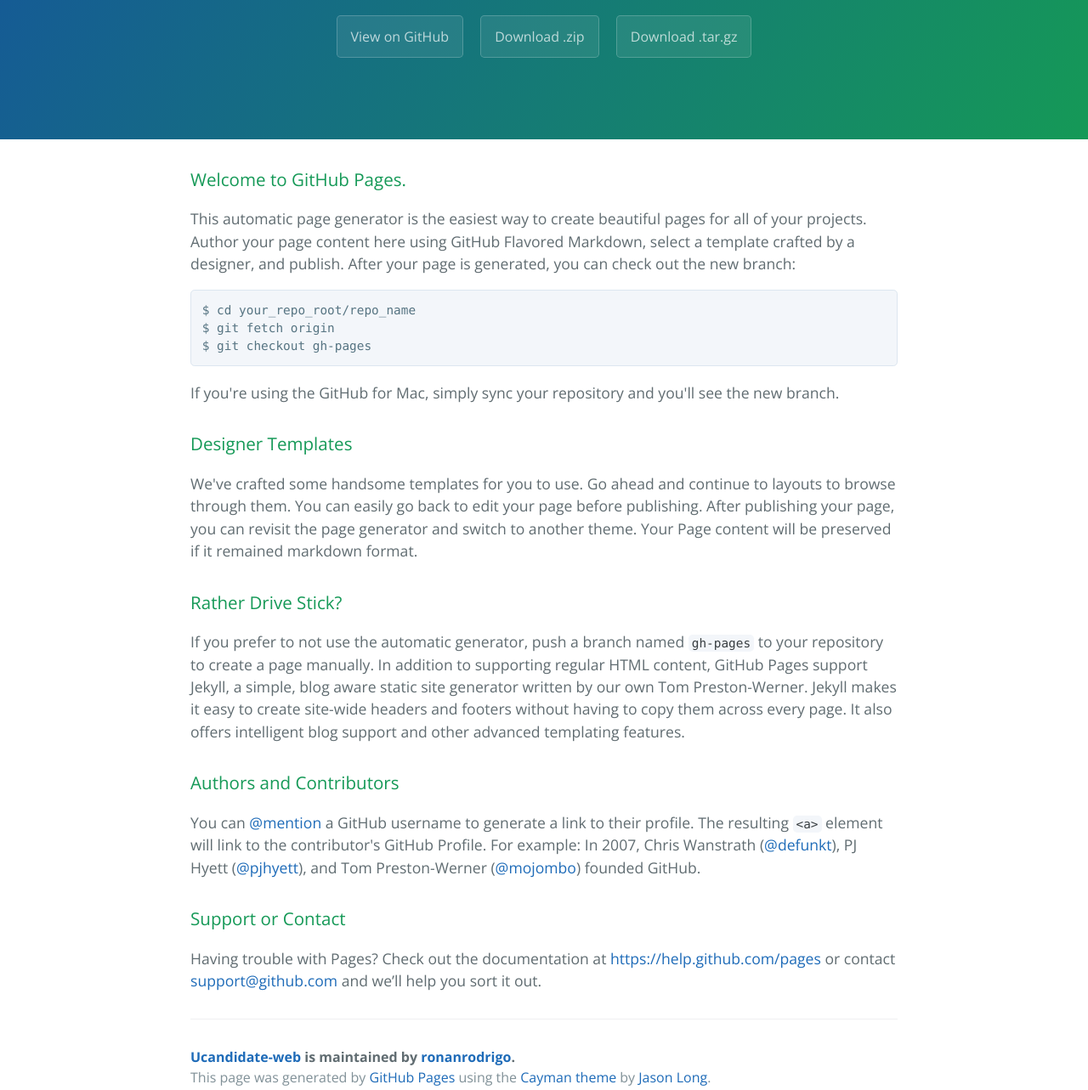
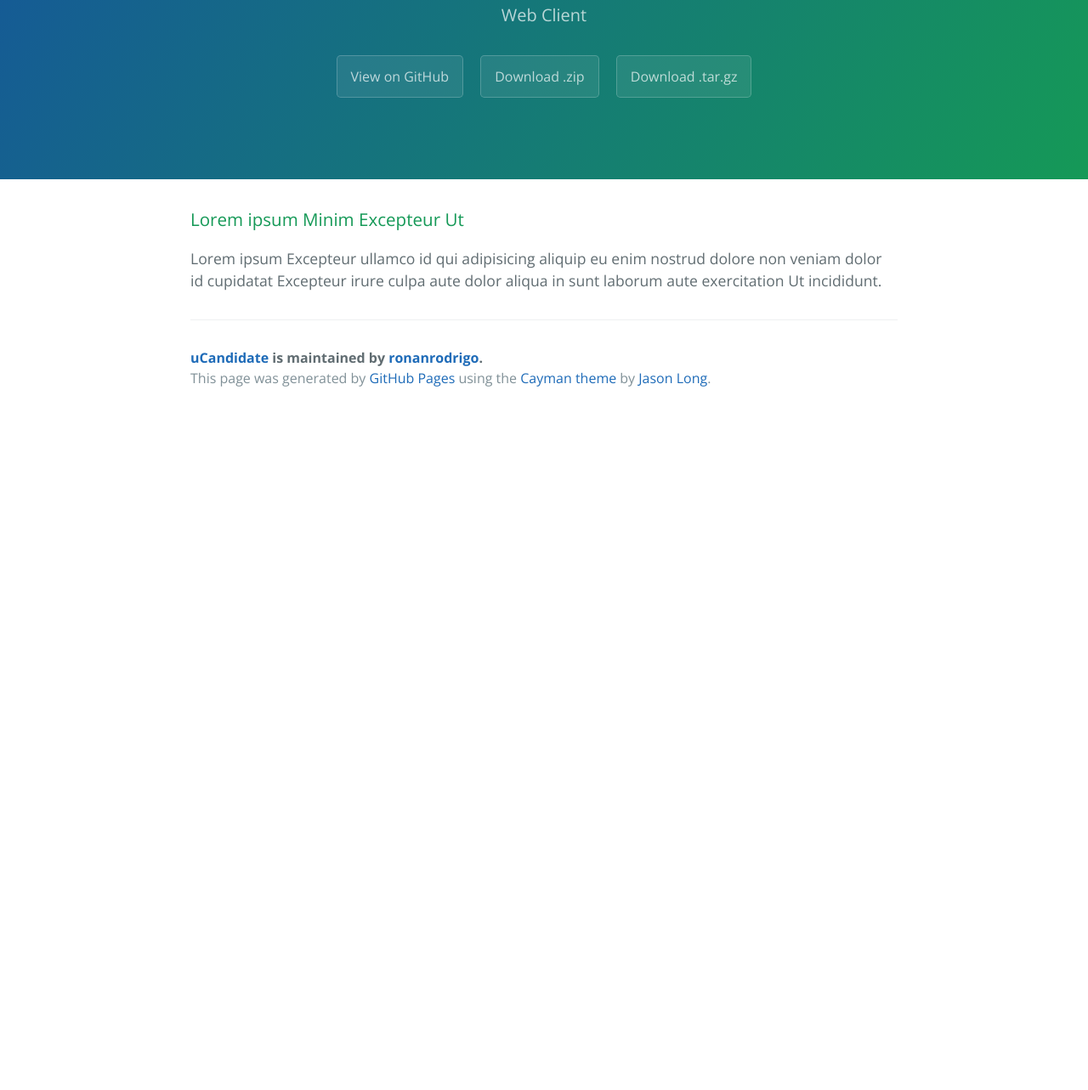
Before and after one commit to ronanrodrigo/ucandidate-web, a plain HTML site: page index.html in a window 1280 px wide. Shown: the part 172-1455 px from the top of the page at 85% size. After the commit the page ends 800 px from the top, so only its background shows below. Drawn offline with nearby package versions, Linux system fonts and the light colour scheme.

```diff
--- a/index.html
+++ b/index.html
@@ -2,7 +2,7 @@
 <html lang="en-us">
   <head>
     <meta charset="UTF-8">
-    <title>Ucandidate-web by ronanrodrigo</title>
+    <title>uCandidate by ronanrodrigo</title>
     <meta name="viewport" content="width=device-width, initial-scale=1">
     <link rel="stylesheet" type="text/css" href="stylesheets/normalize.css" media="screen">
     <link href='http://fonts.googleapis.com/css?family=Open+Sans:400,700' rel='stylesheet' type='text/css'>
@@ -11,8 +11,8 @@
   </head>
   <body>
     <section class="page-header">
-      <h1 class="project-name">Ucandidate-web</h1>
-      <h2 class="project-tagline"></h2>
+      <h1 class="project-name">uCandidate</h1>
+      <h2 class="project-tagline">Web Client</h2>
       <a href="https://github.com/ronanrodrigo/ucandidate-web" class="btn">View on GitHub</a>
       <a href="https://github.com/ronanrodrigo/ucandidate-web/zipball/master" class="btn">Download .zip</a>
       <a href="https://github.com/ronanrodrigo/ucandidate-web/tarball/master" class="btn">Download .tar.gz</a>
@@ -20,45 +20,28 @@
 
     <section class="main-content">
       <h3>
-<a id="welcome-to-github-pages" class="anchor" href="#welcome-to-github-pages" aria-hidden="true"><span class="octicon octicon-link"></span></a>Welcome to GitHub Pages.</h3>
+<a id="lorem-ipsum-minim-excepteur-ut" class="anchor" href="#lorem-ipsum-minim-excepteur-ut" aria-hidden="true"><span class="octicon octicon-link"></span></a>Lorem ipsum Minim Excepteur Ut</h3>
 
-<p>This automatic page generator is the easiest way to create beautiful pages for all of your projects. Author your page content here using GitHub Flavored Markdown, select a template crafted by a designer, and publish. After your page is generated, you can check out the new branch:</p>
-
-<pre><code>$ cd your_repo_root/repo_name
-$ git fetch origin
-$ git checkout gh-pages
-</code></pre>
-
-<p>If you're using the GitHub for Mac, simply sync your repository and you'll see the new branch.</p>
-
-<h3>
-<a id="designer-templates" class="anchor" href="#designer-templates" aria-hidden="true"><span class="octicon octicon-link"></span></a>Designer Templates</h3>
-
-<p>We've crafted some handsome templates for you to use. Go ahead and continue to layouts to browse through them. You can easily go back to edit your page before publishing. After publishing your page, you can revisit the page generator and switch to another theme. Your Page content will be preserved if it remained markdown format.</p>
-
-<h3>
-<a id="rather-drive-stick" class="anchor" href="#rather-drive-stick" aria-hidden="true"><span class="octicon octicon-link"></span></a>Rather Drive Stick?</h3>
-
-<p>If you prefer to not use the automatic generator, push a branch named <code>gh-pages</code> to your repository to create a page manually. In addition to supporting regular HTML content, GitHub Pages support Jekyll, a simple, blog aware static site generator written by our own Tom Preston-Werner. Jekyll makes it easy to create site-wide headers and footers without having to copy them across every page. It also offers intelligent blog support and other advanced templating features.</p>
-
-<h3>
-<a id="authors-and-contributors" class="anchor" href="#authors-and-contributors" aria-hidden="true"><span class="octicon octicon-link"></span></a>Authors and Contributors</h3>
-
-<p>You can <a href="https://github.com/blog/821" class="user-mention">@mention</a> a GitHub username to generate a link to their profile. The resulting <code>&lt;a&gt;</code> element will link to the contributor's GitHub Profile. For example: In 2007, Chris Wanstrath (<a href="https://github.com/defunkt" class="user-mention">@defunkt</a>), PJ Hyett (<a href="https://github.com/pjhyett" class="user-mention">@pjhyett</a>), and Tom Preston-Werner (<a href="https://github.com/mojombo" class="user-mention">@mojombo</a>) founded GitHub.</p>
-
-<h3>
-<a id="support-or-contact" class="anchor" href="#support-or-contact" aria-hidden="true"><span class="octicon octicon-link"></span></a>Support or Contact</h3>
-
-<p>Having trouble with Pages? Check out the documentation at <a href="https://help.github.com/pages">https://help.github.com/pages</a> or contact <a href="mailto:support@github.com">support@github.com</a> and we’ll help you sort it out.</p>
+<p>Lorem ipsum Excepteur ullamco id qui adipisicing aliquip eu enim nostrud dolore non veniam dolor id cupidatat Excepteur irure culpa aute dolor aliqua in sunt laborum aute exercitation Ut incididunt.</p>
 
       <footer class="site-footer">
-        <span class="site-footer-owner"><a href="https://github.com/ronanrodrigo/ucandidate-web">Ucandidate-web</a> is maintained by <a href="https://github.com/ronanrodrigo">ronanrodrigo</a>.</span>
+        <span class="site-footer-owner"><a href="https://github.com/ronanrodrigo/ucandidate-web">uCandidate</a> is maintained by <a href="https://github.com/ronanrodrigo">ronanrodrigo</a>.</span>
 
         <span class="site-footer-credits">This page was generated by <a href="https://pages.github.com">GitHub Pages</a> using the <a href="https://github.com/jasonlong/cayman-theme">Cayman theme</a> by <a href="https://twitter.com/jasonlong">Jason Long</a>.</span>
       </footer>
 
     </section>
 
+            <script type="text/javascript">
+            var gaJsHost = (("https:" == document.location.protocol) ? "https://ssl." : "http://www.");
+            document.write(unescape("%3Cscript src='" + gaJsHost + "google-analytics.com/ga.js' type='text/javascript'%3E%3C/script%3E"));
+          </script>
+          <script type="text/javascript">
+            try {
+              var pageTracker = _gat._getTracker("UA-63576323-1");
+            pageTracker._trackPageview();
+            } catch(err) {}
+          </script>
 
   </body>
 </html>
```
Also changed, not shown: params.json (+1 -1 lines).
